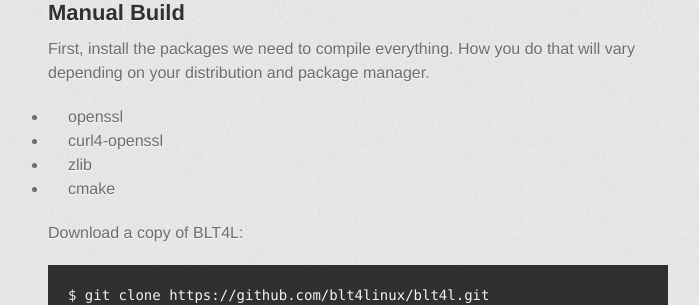
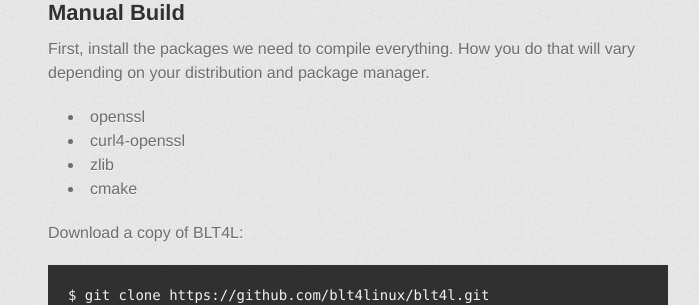
Before and after one commit to blt4linux/blt4linux.info, a Jekyll site: the page built from index.md, in a window 1280 px wide. Shown: the part 1272-1577 px from the top of the page, without its empty margins (282-981 px from the left). Built offline with Jekyll 4.4.1, drawn with Linux system fonts in a browser that asks for light colours; some web fonts are replaced.

Commit message:
Move li discs inside

```diff
--- a/_sass/jekyll-theme-tactile.scss
+++ b/_sass/jekyll-theme-tactile.scss
@@ -298,7 +298,7 @@
 
 ul li {
   list-style-position: inside;
-  list-style: disc;
+  list-style: disc inside none;
   padding-left: 20px;
 }
 
```
